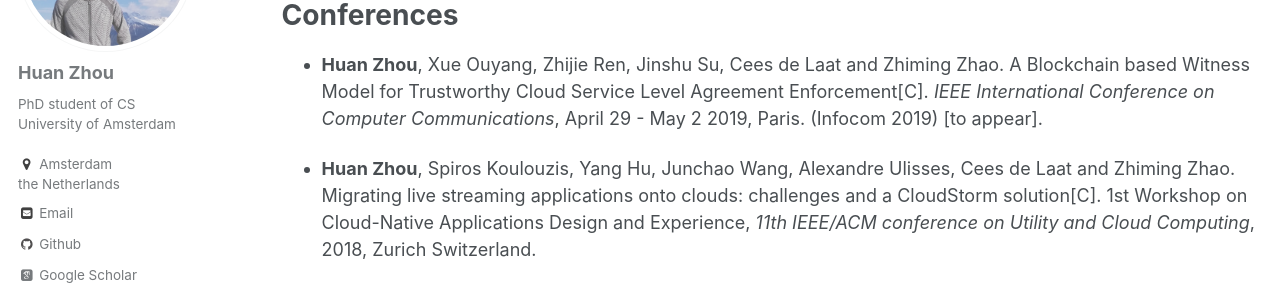
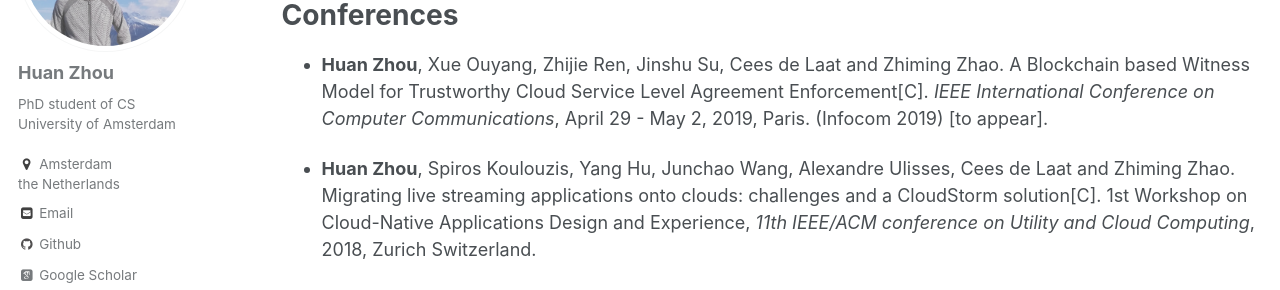
Before and after one commit to zh9314/zh9314.github.io, a Jekyll site: the page built from _pages/publications.md, in a window 1280 px wide and 900 px high, scrolled down 502 px. Shown: the part 152-442 px from the top of the window. Built offline with Jekyll 4.4.1, drawn with Linux system fonts in a browser that asks for light colours; some web fonts are replaced.

```diff
--- a/_pages/publications.md
+++ b/_pages/publications.md
@@ -20,7 +20,7 @@ Journals
 
 Conferences
 ======
-- **Huan Zhou**, Xue Ouyang, Zhijie Ren, Jinshu Su, Cees de Laat and Zhiming Zhao. A Blockchain based Witness Model for Trustworthy Cloud Service Level Agreement Enforcement\[C\]. _IEEE International Conference on Computer Communications_, April 29 - May 2 2019, Paris. (Infocom 2019) [to appear].
+- **Huan Zhou**, Xue Ouyang, Zhijie Ren, Jinshu Su, Cees de Laat and Zhiming Zhao. A Blockchain based Witness Model for Trustworthy Cloud Service Level Agreement Enforcement\[C\]. _IEEE International Conference on Computer Communications_, April 29 - May 2, 2019, Paris. (Infocom 2019) [to appear].
 
 - **Huan Zhou**, Spiros Koulouzis, Yang Hu, Junchao Wang, Alexandre Ulisses, Cees de Laat and Zhiming Zhao. Migrating live streaming applications onto clouds: challenges and a CloudStorm solution\[C\]. 1st Workshop on Cloud-Native Applications Design and Experience, _11th IEEE/ACM conference on Utility and Cloud Computing_, 2018, Zurich Switzerland.
 
```
